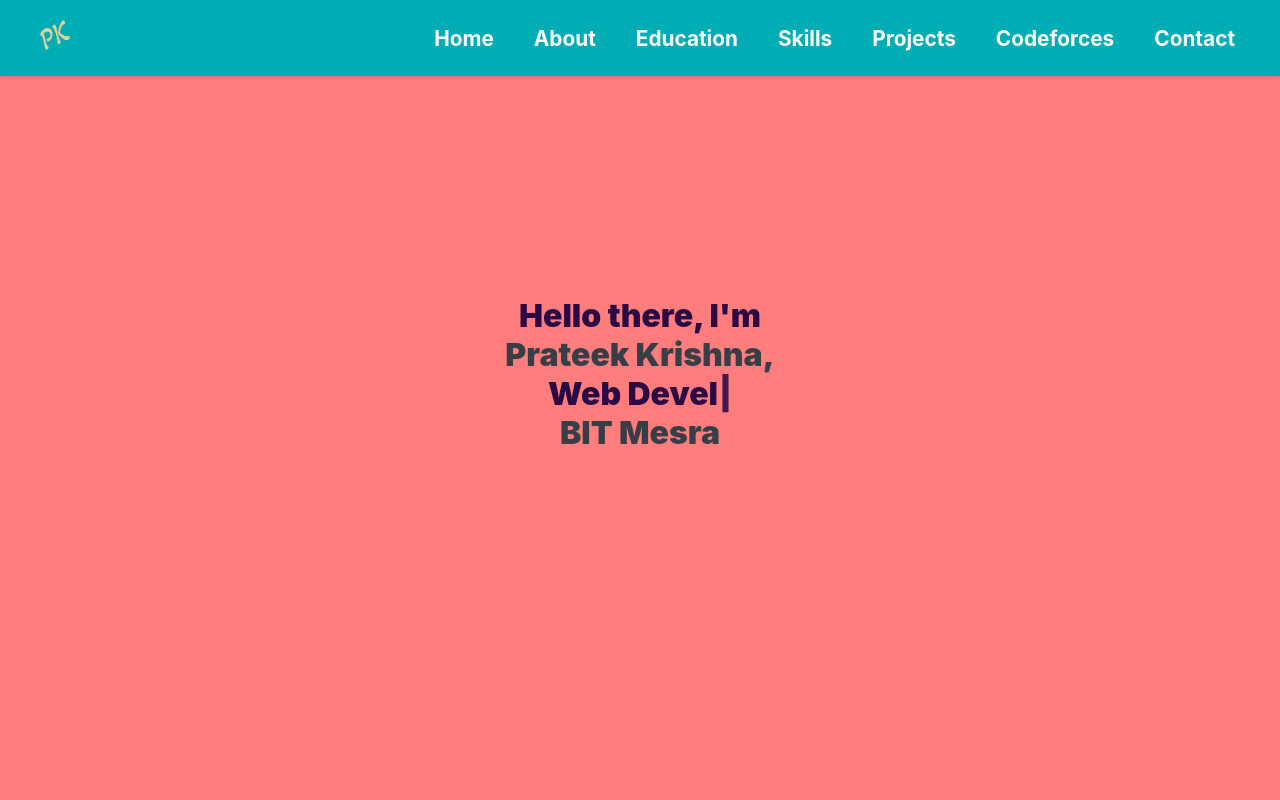
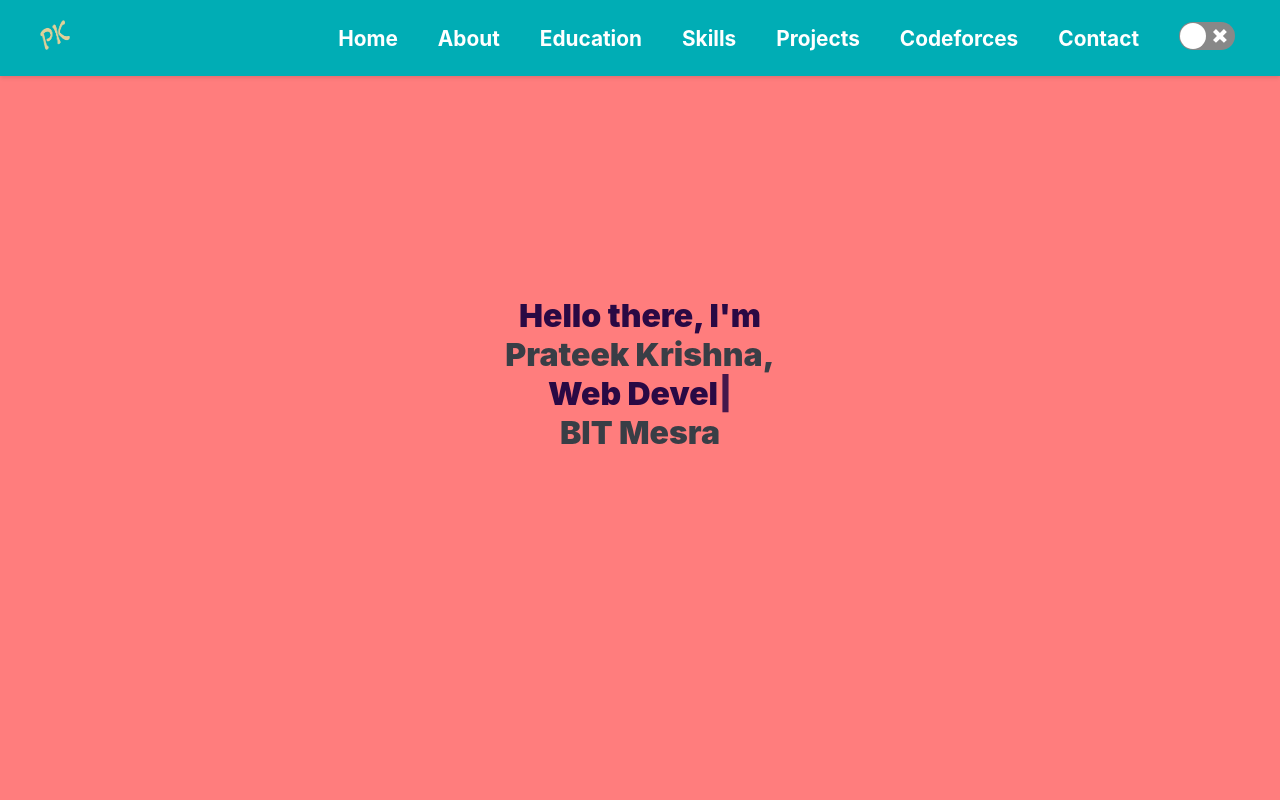
Before and after one commit to PrateekKrishna/prateek-portfolio, a React (Create React App) app: page / in a window 1280 px wide. Shown: the top 800 px of the page. Built offline with nearby package versions, Linux system fonts and the light colour scheme; no server answers.

Commit message:
minor changes

```diff
--- a/package.json
+++ b/package.json
@@ -13,6 +13,7 @@
     "react-scripts": "5.0.1",
     "react-scroll-to-top": "^3.0.0",
     "react-skillbars": "^2.1.0",
+    "react-switch": "^7.0.0",
     "react-vertical-timeline-component": "^3.5.2",
     "typewriter-effect": "^2.19.0",
     "web-vitals": "^2.1.4"
--- a/src/App.js
+++ b/src/App.js
@@ -3,12 +3,12 @@ import About from './components/About/about';
 import Codeforces from './components/codeforces/codeforces';
 import Footer from './components/Footer/footer';
 import Landing from './components/Landing/landing';
-import Navbar from './components/navbar';
 import Projects from './components/Projects/projects';
 import Timeline from './components/timeline/timeline';
 import ScrollToTop from "react-scroll-to-top";
 import React from 'react';
 import NewSkills from './components/NewSkills/newSkills';
+import Navbar from './components/Navbar/navbar';
 
 
 function App() {
--- a/src/components/navbar.jsx
+++ b/src/components/Navbar/navbar.jsx
@@ -1,6 +1,7 @@
 import { useState } from "react";
 import "./navbar.css";
-import logo from "../assects/logo.png"
+import logo from "../../assects/logo.png"
+import Switch from "react-switch";
 
 function Navbar(){
 
@@ -11,6 +12,12 @@ function Navbar(){
     }
     function refresh(){
         window.location.reload(true);
+    }
+
+    var [toggle, setToggle] = useState(false)
+
+    function handleToggle(){
+        setToggle(!toggle);
     }
 
  return(
@@ -41,6 +48,9 @@ function Navbar(){
                     <li>
                         <a onClick={handleClick} href="#footerPage">Contact</a>
                     </li>
+                    <li>
+                        <Switch onChange={handleToggle} checked = {toggle} />
+                    </li>
                 </ul>
             </div>
             <div id="mobile">
--- a/src/components/NewSkills/newSkills.css
+++ b/src/components/NewSkills/newSkills.css
@@ -49,7 +49,7 @@
         margin-top: 1rem;
         display: grid;
         height: 75vh;
-        width: 70vw;
+        width: 90vw;
         /* background-color: pink; */
         grid-template-columns: repeat(3, 1fr);
         row-gap: 1rem;
```
Also changed, not shown: src/components/Navbar/light-mode-icon.svg (added), src/components/Navbar/navbar.css (renamed from src/components/navbar.css), 1 other file (tests, documents, lock files or other folders).
